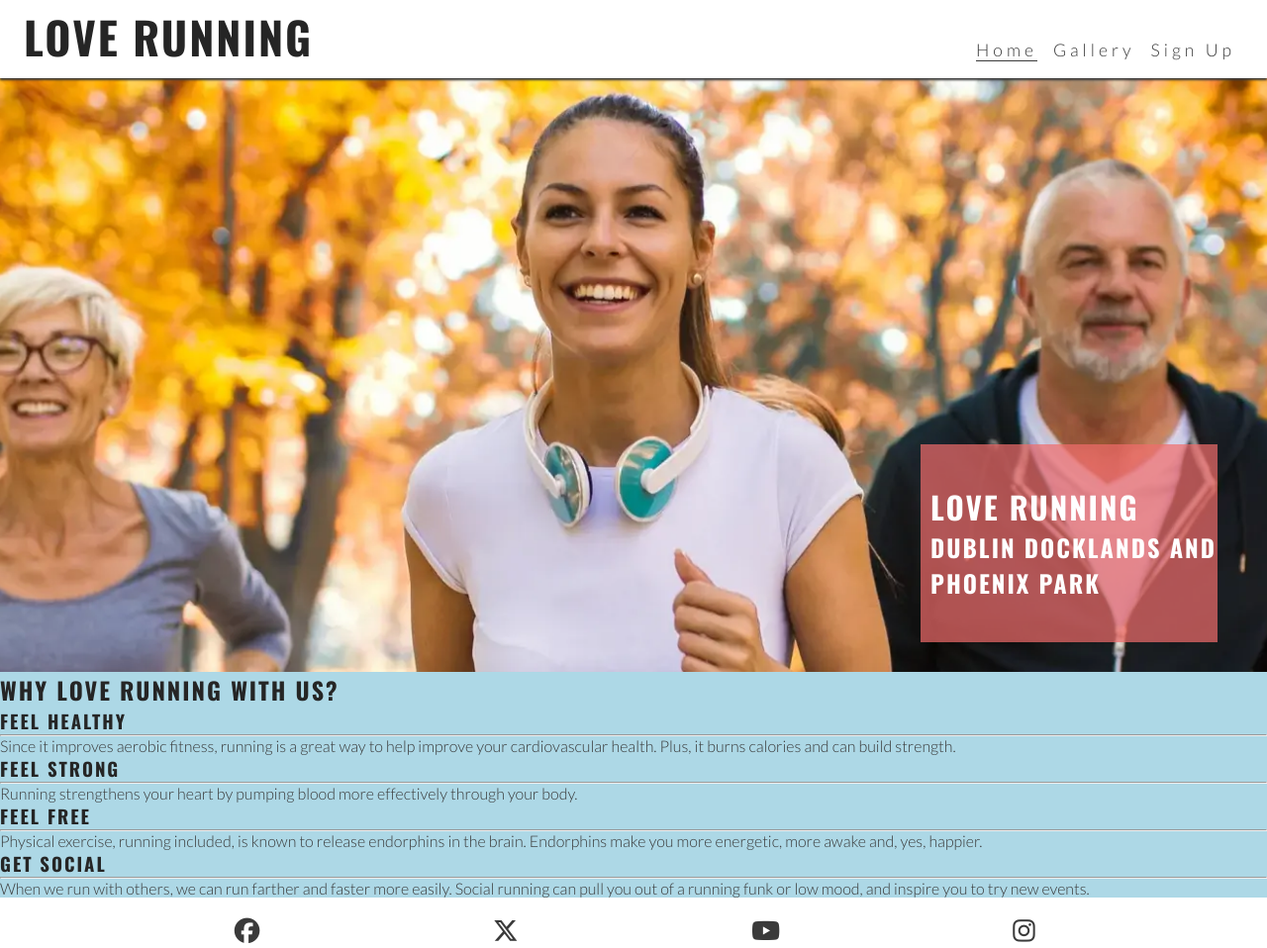
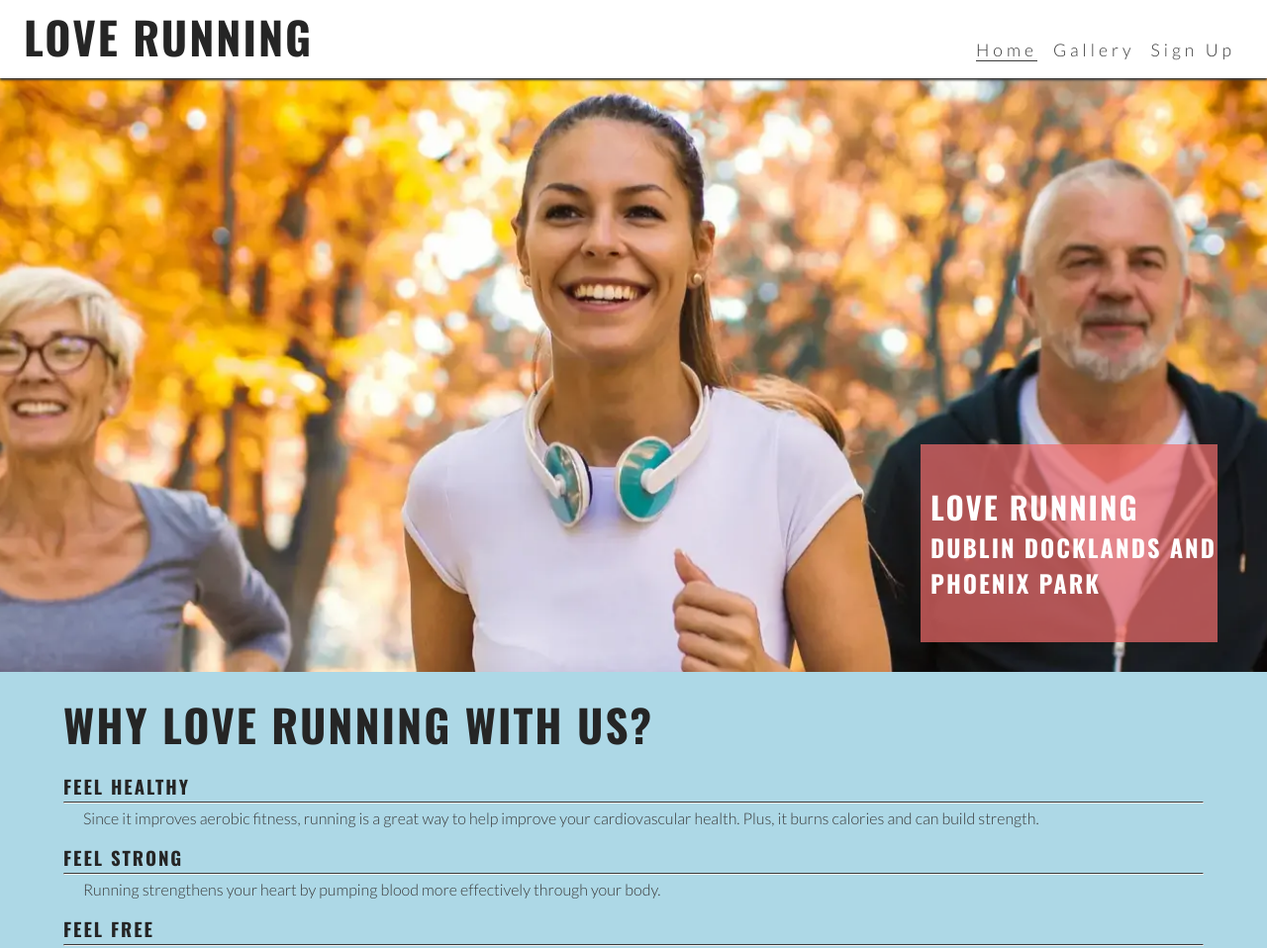
Before and after one commit to John-Kingham/love-running, a plain HTML site: page index.html in a window 1280 px wide. Shown: the top 958 px of the page at 99% size. Drawn offline with nearby package versions, Linux system fonts and the light colour scheme.

Commit message:
Add style to reasons section

```diff
--- a/assets/css/style.css
+++ b/assets/css/style.css
@@ -116,6 +116,31 @@ main {
     color: white;
 }
 
+/* Reasons section */
+#reasons {
+    width: 90%;
+    margin: 20px auto;
+}
+
+#reasons > h2 {
+    font-size: 280%;
+    margin-bottom: 20px;
+}
+
+#benefits-physical div, #benefits-mental div {
+    line-height: 20px;
+    margin-bottom: 20px;
+}
+
+#benefits-physical hr, #benefits-mental hr {
+    border-top: 1px solid #3a3a3a;
+    margin: 5px 0;
+}
+
+#benefits-physical p, #benefits-mental p {
+    padding: 0 20px;
+}
+
 /* Footer */
 #social-networks {
     text-align: center;
```
